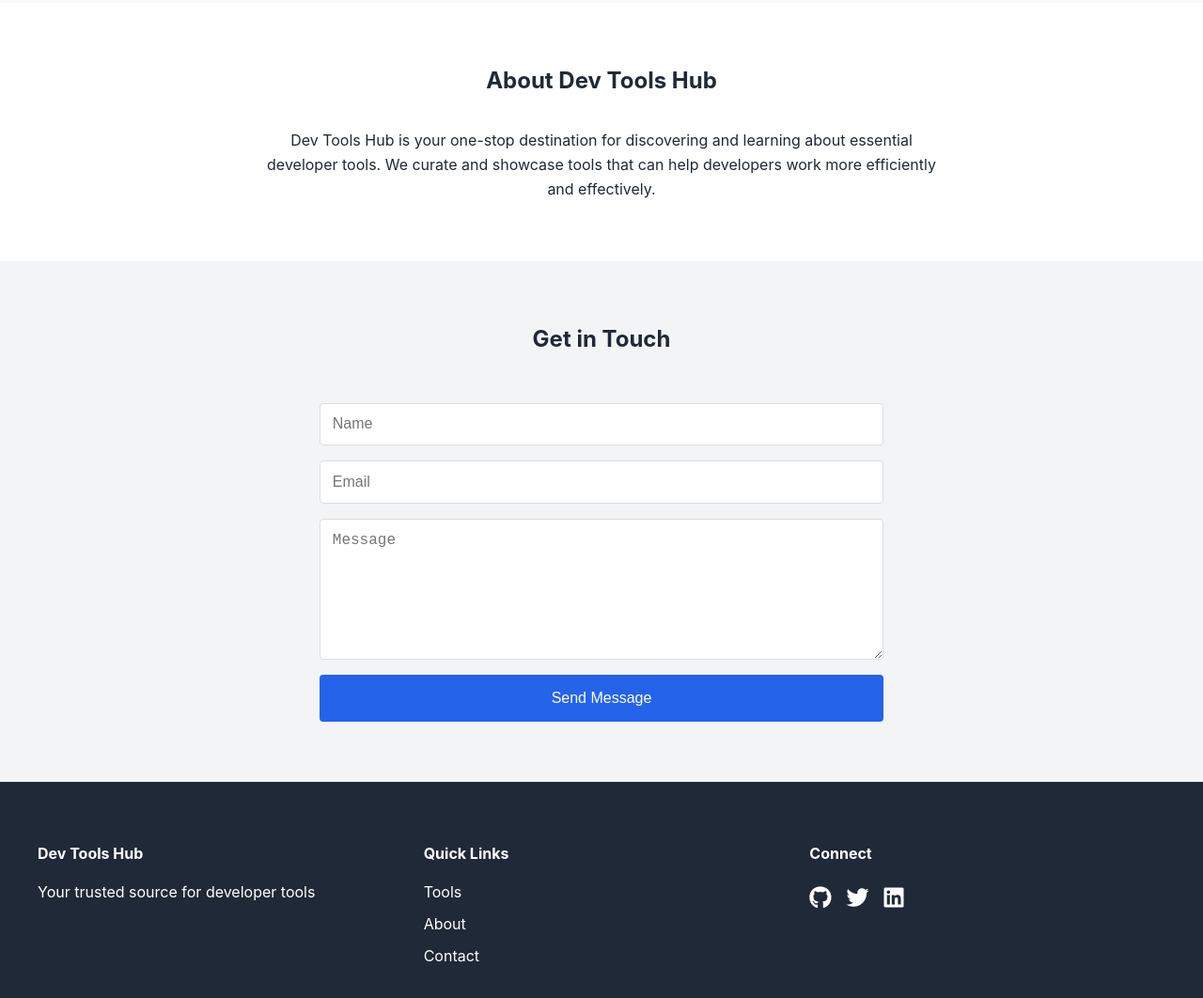
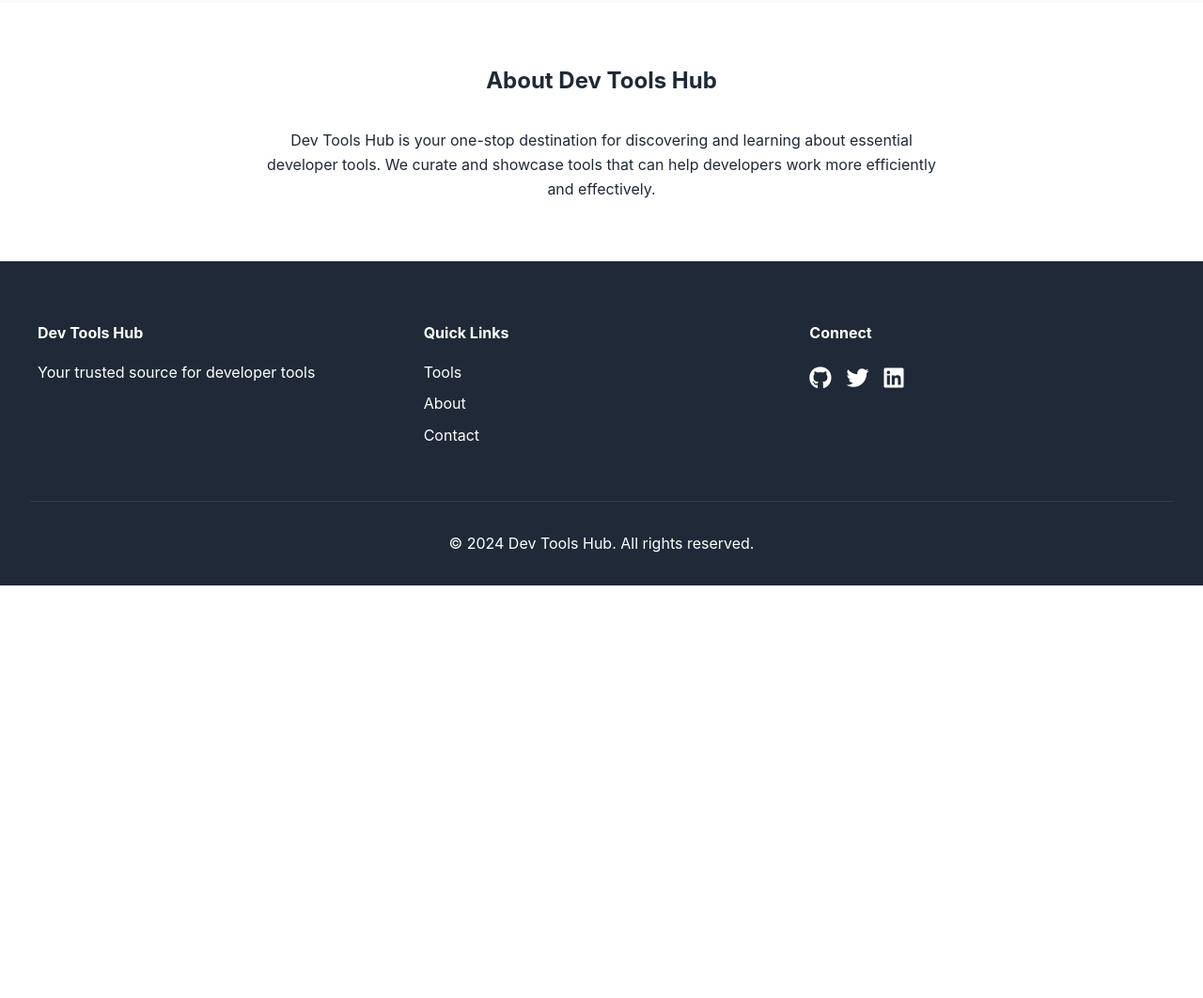
Before and after one commit to bucker/dev-tools-hub, a website: page index.html in a window 1280 px wide. Shown: the part 1687-2749 px from the top of the page at 94% size. After the commit the page ends 2310 px from the top, so only its background shows below. Drawn offline with Linux system fonts and the light colour scheme.

Commit message:
Remove get in touch'

```diff
--- a/index.html
+++ b/index.html
@@ -73,18 +73,6 @@
             <h2>About Dev Tools Hub</h2>
             <p>Dev Tools Hub is your one-stop destination for discovering and learning about essential developer tools. We curate and showcase tools that can help developers work more efficiently and effectively.</p>
         </section>
-
-        <section id="contact" class="contact-section">
-            <h2>Get in Touch</h2>
-            <div class="contact-form">
-                <form id="contactForm">
-                    <input type="text" placeholder="Name" required>
-                    <input type="email" placeholder="Email" required>
-                    <textarea placeholder="Message" required></textarea>
-                    <button type="submit">Send Message</button>
-                </form>
-            </div>
-        </section>
     </main>
 
     <footer>
```
